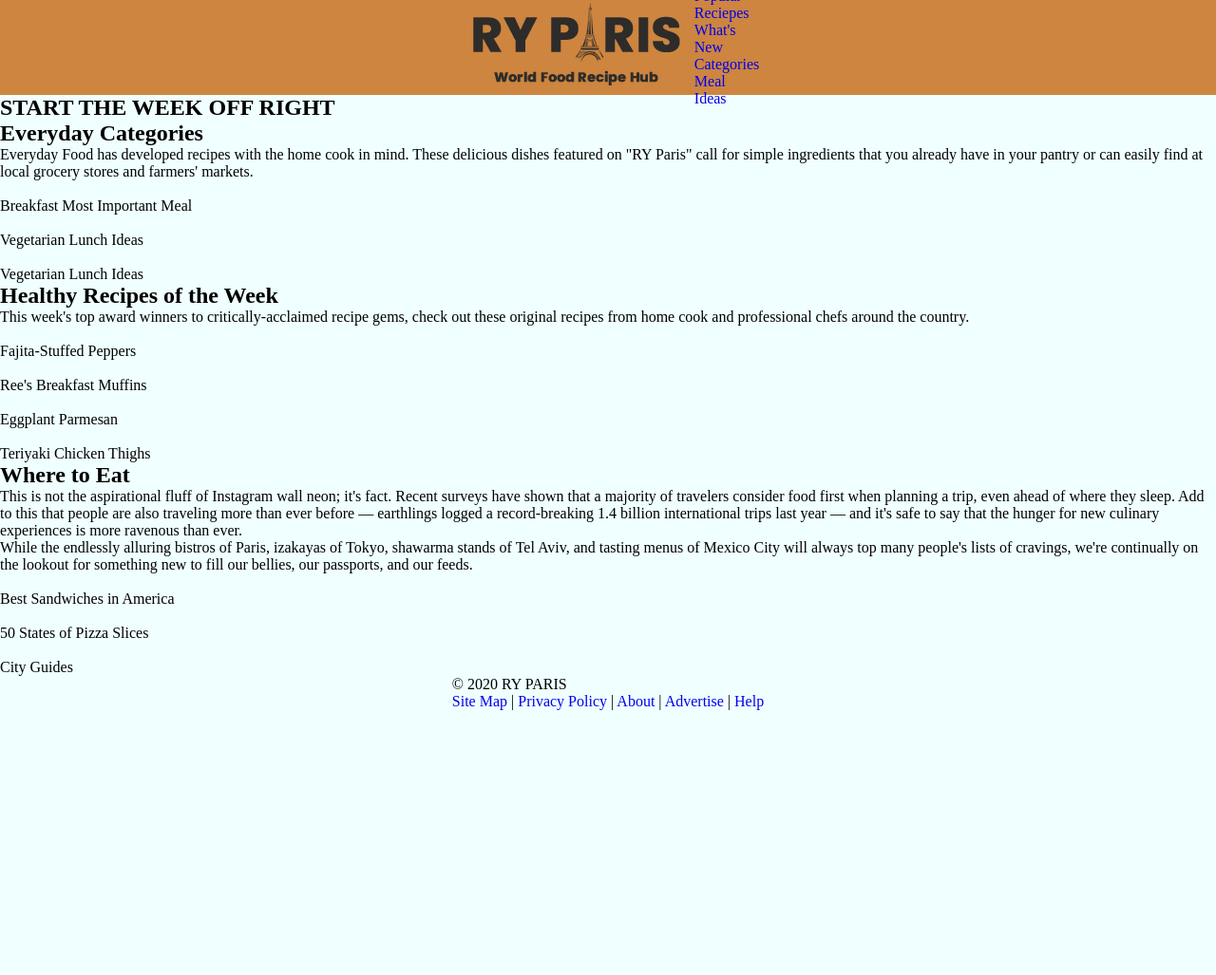
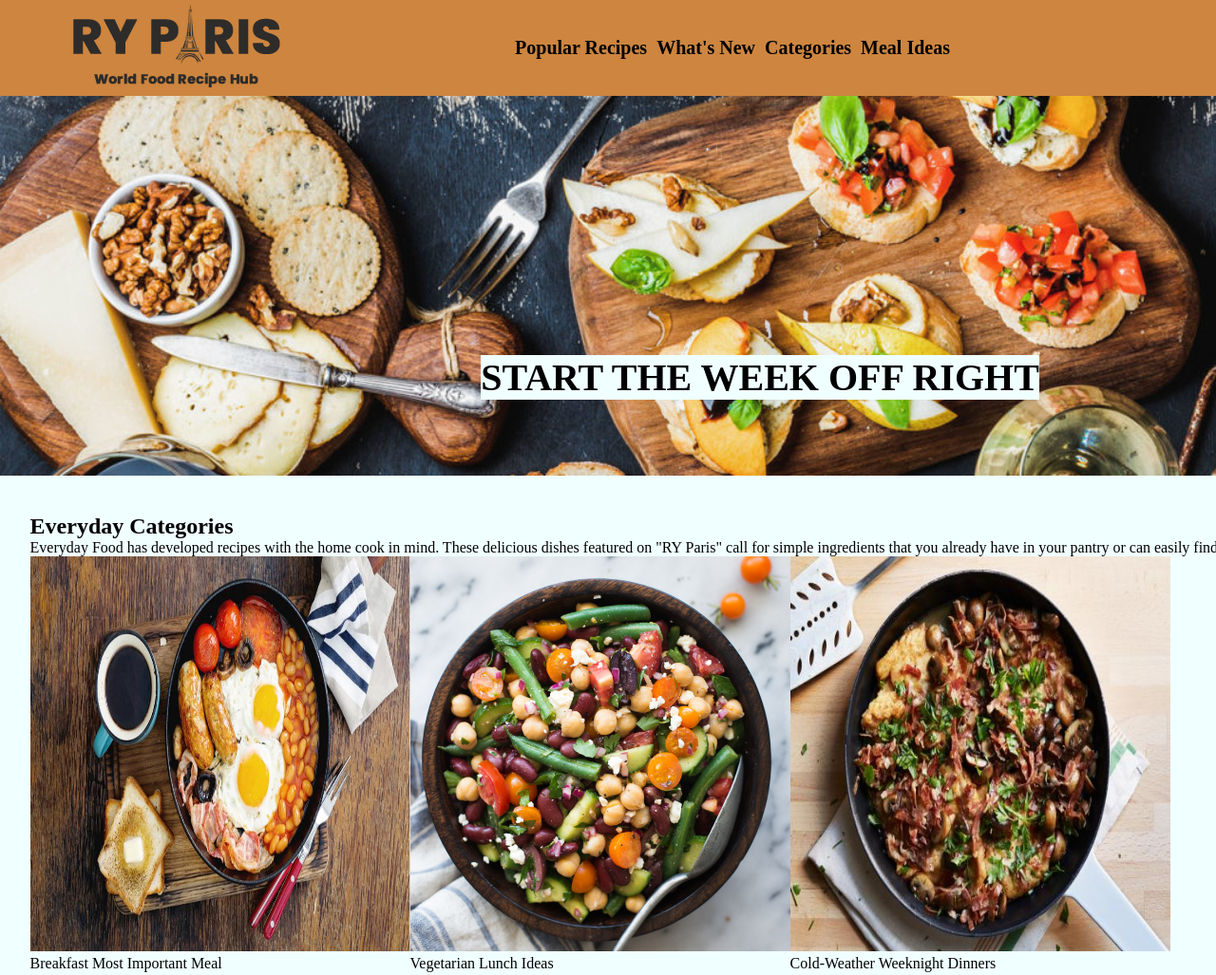
Before and after one commit to Vinnd21/RY-PARIS-Burger-, a plain HTML site: page index.html in a window 1280 px wide. Shown: the top 1027 px of the page at 95% size. Before the commit the page ends 800 px from the top, so only its background shows below. Drawn offline with Linux system fonts and the light colour scheme.

Commit message:
new changes

```diff
--- a/CSS/style.css
+++ b/CSS/style.css
@@ -17,15 +17,69 @@ body {
 header {
     background-color: peru;
     justify-content: space-between;
-    padding: 0 800px;
-    height: 100px;
+    padding: 0 60px;
+    height: 120px;
 }
 
-body, header {
+body, header, .logo, .pageLinks, .backImg, .categoriesImgs {
     display: flex;
+
+}
+.pageLinks, .linkContainer, main{
     align-items: center;
 }
+.pageLinks{
+    justify-content: space-between;
+    margin-right: 220px;
+    gap: 10px
+}
+.linkContainer {
+    font-size: 20px;
+    gap: 5px;
+}
 
-.logo {
+a {
+    color: black;
+    font-weight: bold;
+    cursor: pointer;
+}
+
+a:hover {
+    color: gray;
+}
+
+main {
+    display: flex;
+    justify-content: center;
+    flex-direction: column;
+    gap: 40px;
+    width: 200vh;
+    margin: 0 auto;
+}
+
+.backImg {
+    background-image: url(/images/hero-image.jpg);
+    background-repeat: no-repeat;
+    background-size: cover;
+    height: 50vh;
+    width: 100%;
+    margin: 0 auto;
+    align-items: flex-end;
+    justify-content: center;
+}
+
+h1 {
+    background-color: azure;
+    font-size: 40px;
+    margin: 10vh;
+}
+
+.categories {
+
 
 }
+
+.imgfood {
+    width: 50vh;
+    height: 52vh;
+}
--- a/index.html
+++ b/index.html
@@ -12,12 +12,18 @@
             <img src="/images/ryparis-logo.png" alt="">
         </div>
         <div class="pageLinks">
-            <ul>
-                <li><a href="#">Popular Reciepes</a></li>
-                <li><a href="#">What's New</a></li>
-                <li><a href="#">Categories</a></li>
-                <li><a href="#">Meal Ideas</a></li>
-            </ul>
+            <div class="linkContainer">
+                <a href="#">Popular Recipes</a>
+            </div>
+            <div class="linkContainer">
+                <a href="#">What's New</a>
+            </div>
+            <div class="linkContainer">
+                <a href="#">Categories</a>
+            </div>
+            <div class="linkContainer">
+                <a href="#">Meal Ideas</a>
+            </div>
         </div>
     </header>
     <main>
@@ -35,16 +41,16 @@
             </p>
             <div class="categoriesImgs">
                 <div>
-                    <img src="" alt="">
+                    <img src="/images/breakfast-ideas.jpg" alt="" class="imgfood">
                     <p>Breakfast Most Important Meal</p>
                 </div>
                 <div>
-                    <img src="" alt="">
+                    <img src="/images/vegetarian-ideas.jpg" alt="" class="imgfood">
                     <p>Vegetarian Lunch Ideas</p>
                 </div>
                 <div>
-                    <img src="" alt="">
-                    <p>Vegetarian Lunch Ideas</p>
+                    <img src="/images/cold-weather-dinners.jpeg" alt="" class="imgfood">
+                    <p>Cold-Weather Weeknight Dinners</p>
                 </div>
             </div>
         </section>
@@ -56,19 +62,19 @@
             </p>
             <div class="healthyImgs">
                 <div>
-                    <img src="" alt="">
+                    <img src="" alt="" class="imgfood">
                     <p>Fajita-Stuffed Peppers</p>
                 </div>
                 <div>
-                    <img src="" alt="">
+                    <img src="" alt="" class="imgfood">
                     <p>Ree's Breakfast Muffins</p>
                 </div>
                 <div>
-                    <img src="" alt="">
+                    <img src="" alt="" class="imgfood">
                     <p>Eggplant Parmesan</p>
                 </div>
                 <div>
-                    <img src="" alt="">
+                    <img src="" alt=""class="imgfood">
                     <p>Teriyaki Chicken Thighs</p>
                 </div>
             </div>
```
